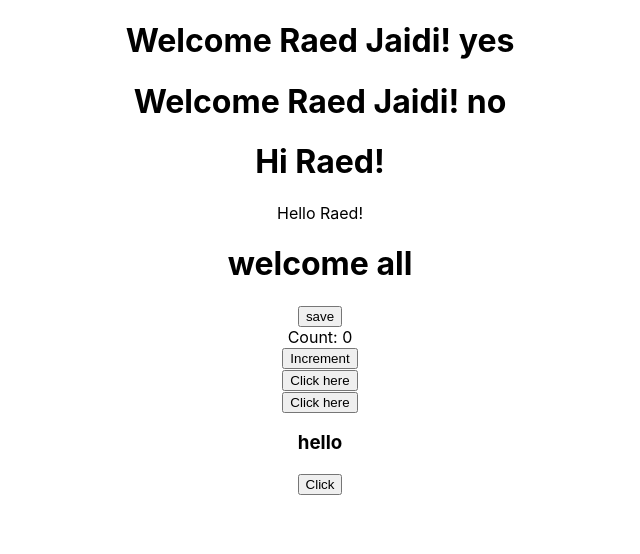
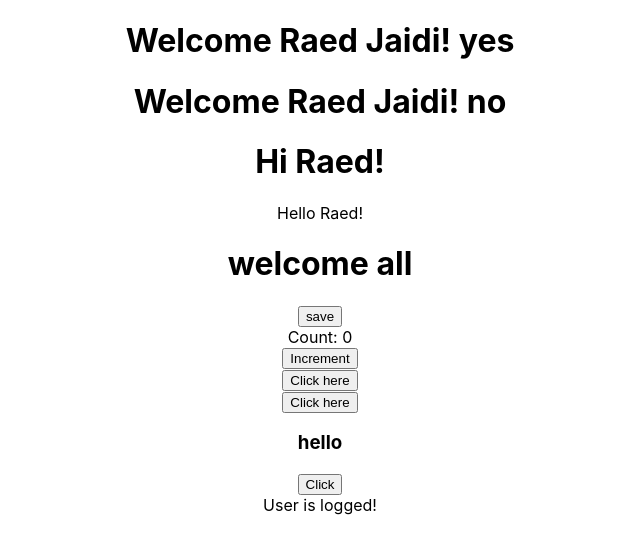
Before and after one commit to Raedjd/ReactJs-learn, a React (Create React App) app: page / in a window 1280 px wide. Shown: the top 554 px of the page, without its empty margins (320-960 px from the left). Built offline with nearby package versions, Linux system fonts and the light colour scheme.

Commit message:
Use conditional rendering

```diff
--- a/src/App.js
+++ b/src/App.js
@@ -8,6 +8,7 @@ import Counter from './Components/Counter';
 import FunctionClick from './Components/FunctionClick';
 import ClassClick from './Components/ClassClick';
 import EventBind from './Components/EventBind';
+import User from './Components/User';
 
 function App() {
 
@@ -22,6 +23,7 @@ function App() {
       <FunctionClick/>
       <ClassClick></ClassClick>
       <EventBind></EventBind>
+      <User></User>
     </div>
   );
 }
--- /dev/null
+++ b/src/Components/User.js
@@ -0,0 +1,40 @@
+import React, { Component } from 'react';
+
+class User extends Component {
+    constructor(props) {
+        super(props);
+        this.state={
+            isLoggedIn :true
+        }
+    }
+
+    render() {
+
+         return this.state.isLoggedIn && <div>User is logged!</div>
+
+        //return this.state.isLoggedIn?(<div> User is logged!</div>):( <div>User is not logged!</div>)
+
+
+        /* let message;
+
+        if(this.state.isLoggedIn)
+          message = <div>User is logged!</div>
+          else
+          message = <div>User is not logged!</div>
+
+          return (<div>{message}</div>) */
+
+    /*      if(this.state.isLoggedIn){
+             return(
+                 <div>User is logged!</div>
+             );
+         }
+         else{
+             return(
+                 <div>User is not logged!</div>
+             )
+         } */
+    }
+}
+
+export default User;
```
